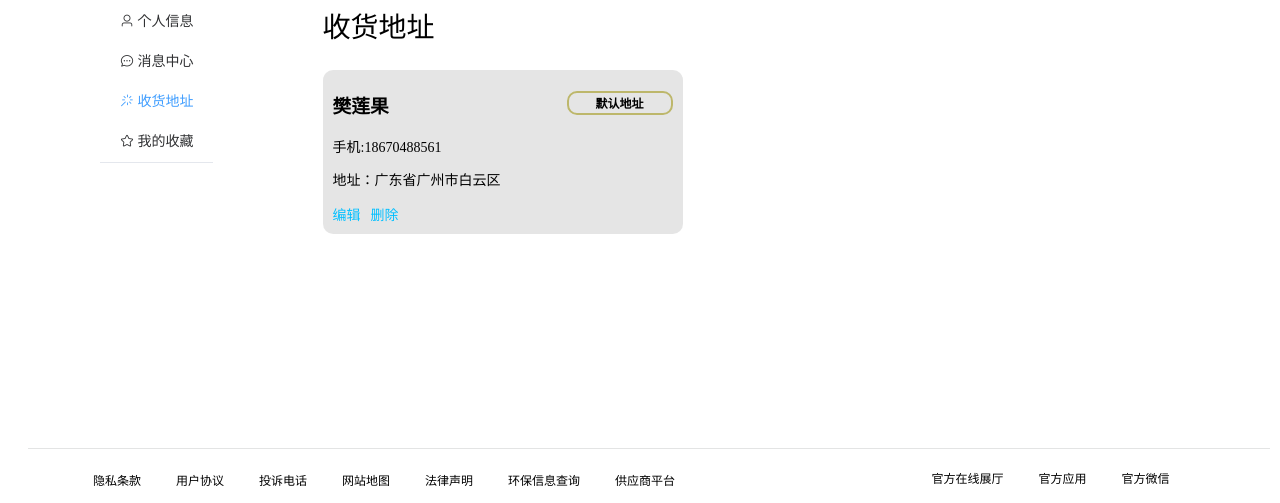
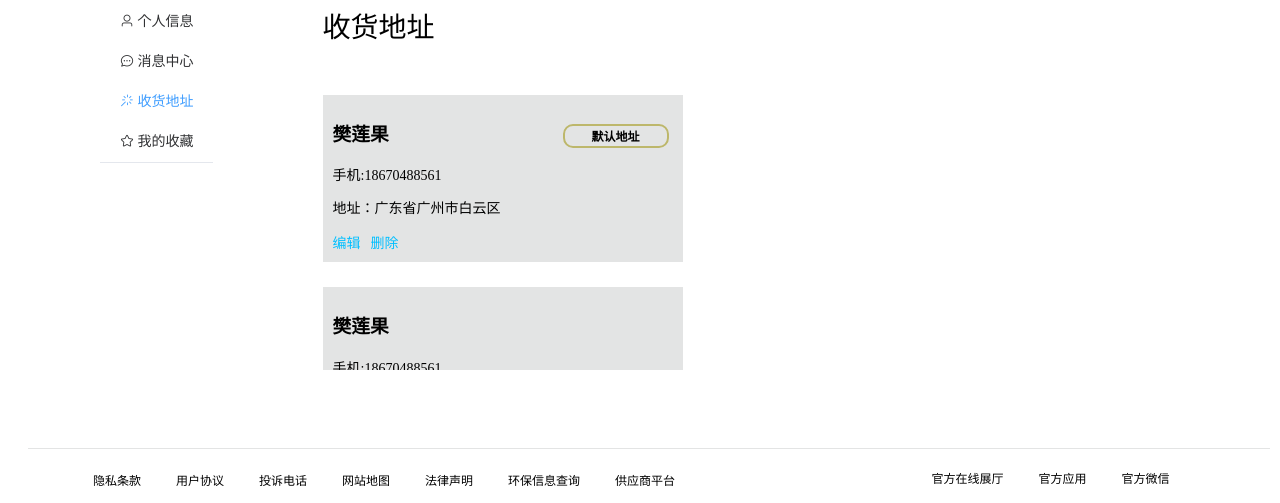
Before and after one commit to Hassabis/Design_front_end, a Vue app in the folder design_front_end/: page /profile in a window 1280 px wide. Both pictures are taken after a click on the tab "收货地址". Shown: the part 261-764 px from the top of the page. Built offline with nearby package versions, Linux system fonts and the light colour scheme; what vue-fullpage.js would draw is missing.

Commit message:
用户页面雏形完成

```diff
--- a/design_front_end/src/views/User/UserCenter.vue
+++ b/design_front_end/src/views/User/UserCenter.vue
@@ -124,13 +124,31 @@
                   <div v-if="adderss.length === 0" id="hasno">
                     <i class="el-icon-circle-plus" style="cursor: pointer;color: deepskyblue;font-size: 18px">新增收货地址</i>
                   </div>
-                  <div v-else id="have" style="width: 350px;text-align: left">
-                    <div id="detail" style="font-family: 'Microsoft YaHei UI Light'">
-                      <h3>樊莲果</h3><h4 id="default">默认地址</h4>
-                      <span style="display: block;margin-top: 10px">手机:18670488561</span><br>
-                      <span style="display: block;margin-top: -5px">地址：广东省广州市白云区</span>
-                      <div id="opertion">
-                        <span>编辑</span><span>删除</span>
+                  <div v-else id="have" style="width: 370px;text-align: left">
+                    <div id="daddy">
+                      <div class="detail" style="font-family: 'Microsoft YaHei UI Light'">
+                        <h3>樊莲果</h3><h4 id="default">默认地址</h4>
+                        <span style="display: block;margin-top: -40px">手机:18670488561</span><br>
+                        <span style="display: block;margin-top: -5px">地址：广东省广州市白云区</span>
+                        <div class="opertion">
+                          <span>编辑</span><span>删除</span>
+                        </div>
+                      </div>
+                      <div class="detail" style="font-family: 'Microsoft YaHei UI Light'">
+                        <h3>樊莲果</h3>
+                        <span style="display: block;margin-top: 10px">手机:18670488561</span><br>
+                        <span style="display: block;margin-top: -5px">地址：广东省广州市白云区</span>
+                        <div class="opertion">
+                          <span>编辑</span><span>删除</span>
+                        </div>
+                      </div>
+                      <div class="detail" style="font-family: 'Microsoft YaHei UI Light'">
+                        <h3>樊莲果</h3>
+                        <span style="display: block;margin-top: 10px">手机:18670488561</span><br>
+                        <span style="display: block;margin-top: -5px">地址：广东省广州市白云区</span>
+                        <div class="opertion">
+                          <span>编辑</span><span>删除</span>
+                        </div>
                       </div>
                     </div>
                   </div>
@@ -394,37 +412,50 @@
   margin-top: 34px;
 }
 #have{
-  background-color: rgba(0,0,0,.1);
   position: relative;
   margin-left: 100px;
   margin-top: 25px;
   border-radius: 10px;
-  padding-left: 10px;
-  padding-top: 2px;
-  padding-bottom: 10px;
+  /*padding-left: 10px;*/
+  /*padding-top: 2px;*/
+  /*padding-bottom: 10px;*/
 }
-#opertion{
+.opertion{
   margin-top: 15px;
 }
-#opertion>span{
+.opertion>span{
+  text-align: center;
   display: inline-block;
   color: deepskyblue;
 }
-#opertion>span:nth-last-child(1){
+.opertion>span:nth-last-child(1){
   margin-left: 10px;
 }
 #default{
-  position: absolute;
-  right: 10px;
+  position: relative;
+  right: -230px;
   font-size: 12px;
   padding: 1px;
   width: 100px;
   text-align: center;
   border-radius: 10px;
   border: 2px solid darkkhaki;
-  top: 5px;
+  top: -40px;
 }
 #inner>span{
   display: inline-block;
 }
+#daddy{
+  width: 360px;
+  /*background-color: salmon;*/
+  overflow: auto;
+  height:300px;
+}
+.detail{
+  padding-top: 5px;
+  padding-left: 10px;
+  padding-bottom: 10px;
+  background-color: #e3e4e4;
+  margin-top: 25px;
+}
 </style>
```
